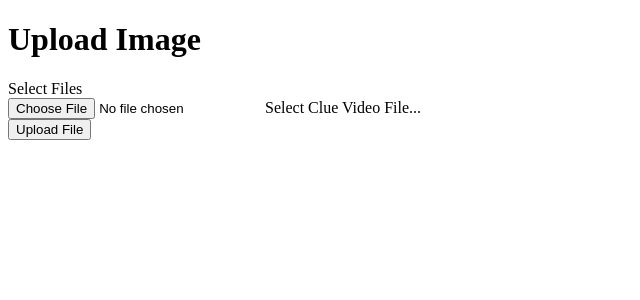
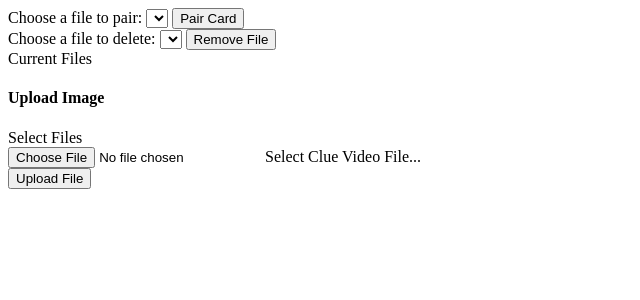
Before and after one commit to Sandvoxel/ClueDevice, a Flask app: template templates/index.html in a window 1280 px wide. Shown: the top 300 px of the page, without its empty margins (0-640 px from the left). Run offline with Flask 2, Linux system fonts and the light colour scheme; the template is opened without the code that fills it, so the values that code supplies are empty; parts of the project's set-up code (start-up, migrations or seed data) failed here and were passed over.

Commit message:
base level product done

```diff
--- a/main.py
+++ b/main.py
@@ -1,7 +1,12 @@
 import os
 import sys
 import time
+import socket
+import threading
 from pathlib import Path
+from os import listdir
+from os.path import isfile, join
+from PIL import Image, ImageDraw, ImageFont
 
 from videomanger import VideoManger
 from rfidmanger import RFID
@@ -10,8 +15,9 @@ from waitress import serve
 
 app = Flask(__name__)
 
-mediadir = str(Path(__file__).parents[0]) + "/media/"
-player = VideoManger(mediadir, False)
+mediadir = str(Path(__file__).parents[0]) + "/media"
+configdir = str(Path(__file__).parents[0]) + "/config.json"
+player = VideoManger(mediadir)
 rfidmanger = RFID()
 
 
@@ -20,28 +26,115 @@ def tag_scanned(id, text):
     player.play_video(text)
 
 
-@player.close_callback
-def requested_close():
-    rfidmanger.stop()
-    time.sleep(2)
-    sys.exit()
+@app.route("/")
+def index():
+    files = [f for f in listdir(mediadir) if isfile(join(mediadir, f))]
+    files.remove("ip.jpg")
+    files.remove("paircard.jpg")
+    files.remove("pairedcard.jpg")
+
+    return render_template("index.html", files=files)
 
 
-@app.route("/")
-def index():
-    return render_template("index.html")
+@app.route("/invalid-upload")
+def invalid_upload():
+    return render_template("invalid_upload.html")
 
 
 @app.route("/upload-clue-file", methods=["POST"])
 def upload_clue():
     if request.files:
         file = request.files["clue"]
-        print(mediadir + file.filename)
+
+        if file.filename == "" or not file.filename.lower().endswith(('.jpg', '.mp4', '.avi', '.mov')):
+            return redirect(url_for("invalid_upload"))
+
+        print(mediadir + "/" + file.filename)
         file.save(os.path.join(mediadir, file.filename))
+        player.display_idle_image()
 
     return redirect(url_for("index"))
 
 
-if __name__ == "__main__":
-    print(mediadir)
+@app.route("/remove-cluefile", methods=["POST"])
+def remove_clue():
+    if request.form:
+        os.remove(mediadir + "/" + (request.form.get("files")))
+
+    return redirect(url_for("index"))
+
+
+@app.route("/pair-rfidCard", methods=["POST"])
+def pair_card():
+    if request.form:
+        player.display_img("/paircard.jpg")
+
+        rfidmanger.pair_card((request.form.get("files")), lambda: player.display_img("/pairedcard.jpg", 3))
+
+    return redirect(url_for("index"))
+
+
+def init():
+    is_file = os.path.exists(mediadir)
+    if not is_file:
+        os.mkdir(mediadir)
+
+    idle_img_file = os.path.isfile(mediadir + "/idle.jpg")
+    if not idle_img_file:
+        img = Image.new('RGB', (1920, 1080), color=(73, 73, 73))
+        d = ImageDraw.Draw(img)
+        font = ImageFont.truetype('/usr/share/fonts/opentype/cantarell/Cantarell-Regular.otf', 80)
+        d.text((10, 10), "Example Idle Image", font=font, fill=(255, 255, 255))
+        d.text((10, 500), "Upload a new image with the name idle.png", font=font, fill=(255, 255, 255))
+        img.save(mediadir + "/idle.jpg")
+
+    idle_img_file = os.path.isfile(mediadir + "/paircard.jpg")
+    if not idle_img_file:
+        img = Image.new('RGB', (1920, 1080), color=(73, 73, 73))
+        d = ImageDraw.Draw(img)
+        font = ImageFont.truetype('/usr/share/fonts/opentype/cantarell/Cantarell-Regular.otf', 80)
+        d.text((500, 10), "Tap card on scanner...", font=font, fill=(255, 255, 255))
+        img.save(mediadir + "/paircard.jpg")
+    idle_img_file = os.path.isfile(mediadir + "/pairedcard.jpg")
+    if not idle_img_file:
+        img = Image.new('RGB', (1920, 1080), color=(73, 73, 73))
+        d = ImageDraw.Draw(img)
+        font = ImageFont.truetype('/usr/share/fonts/opentype/cantarell/Cantarell-Regular.otf', 80)
+        d.text((500, 10), "Card Paired", font=font, fill=(255, 255, 255))
+        img.save(mediadir + "/pairedcard.jpg")
+
+    ipfile = os.path.isfile(mediadir + "/ip.jpg")
+    if ipfile:
+        os.remove(mediadir + "/ip.jpg")
+
+    s = socket.socket(socket.AF_INET, socket.SOCK_DGRAM)
+    s.connect(("8.8.8.8", 80))
+    local_ip = s.getsockname()[0]
+    s.close()
+
+    img = Image.new('RGB', (1920, 1080), color=(73, 73, 73))
+    d = ImageDraw.Draw(img)
+    font = ImageFont.truetype('/usr/share/fonts/opentype/cantarell/Cantarell-Regular.otf', 80)
+    d.text((10, 10), local_ip + ":8080", font=font, fill=(255, 255, 255))
+    img.save(mediadir + "/ip.jpg")
+
+    player.display_img("/ip.jpg", 20)
+
+
+def start_website():
     serve(app, host="0.0.0.0", port=8080)
+
+
+website_thread = threading.Thread(target=start_website)
+website_thread.start()
+
+
+@player.close_callback
+def requested_close():
+    rfidmanger.stop()
+    time.sleep(2)
+    player.quit_player()
+    os._exit(os.EX_OK)
+
+
+init()
--- a/templates/index.html
+++ b/templates/index.html
@@ -5,7 +5,39 @@
     <title>Title</title>
 </head>
 <body>
-    <h1>Upload Image</h1>
+
+    <form action="/pair-rfidCard" method="post">
+        <label for="files">Choose a file to pair:</label>
+        <select id="files" name="files">
+            {% for file in files %}
+                <option value="{{ file }}">{{ file }}</option>
+            {% endfor %}
+
+        </select>
+        <button type="submit" class="btn btn-primary">Pair Card</button>
+
+    </form>
+
+    <form action="/remove-cluefile" method="post">
+        <label for="files">Choose a file to delete:</label>
+        <select id="cluefiles" name="files">
+            {% for file in files %}
+                <option value="{{ file }}">{{ file }}</option>
+            {% endfor %}
+
+        </select>
+        <button type="submit" class="btn btn-primary">Remove File</button>
+
+    </form>
+
+    <label>Current Files</label>
+    <ul>
+        {% for file in files %}
+            <li>{{ file }}</li>
+        {% endfor %}
+    </ul>
+
+    <h4>Upload Image</h4>
 
     <form action="/upload-clue-file" method="POST" enctype="multipart/form-data">
         <div class="form-group">
@@ -15,7 +47,6 @@
                 <label class="custom-file-label" for="clue">Select Clue Video File...</label>
             </div>
         </div>
-
         <button type="submit" class="btn btn-primary">Upload File</button>
     </form>
 
```
Also changed, not shown: rfidmanger.py (+15 -1 lines), templates/invalid_upload.html (added, +20 -0 lines), videomanger.py (+16 -1 lines).
